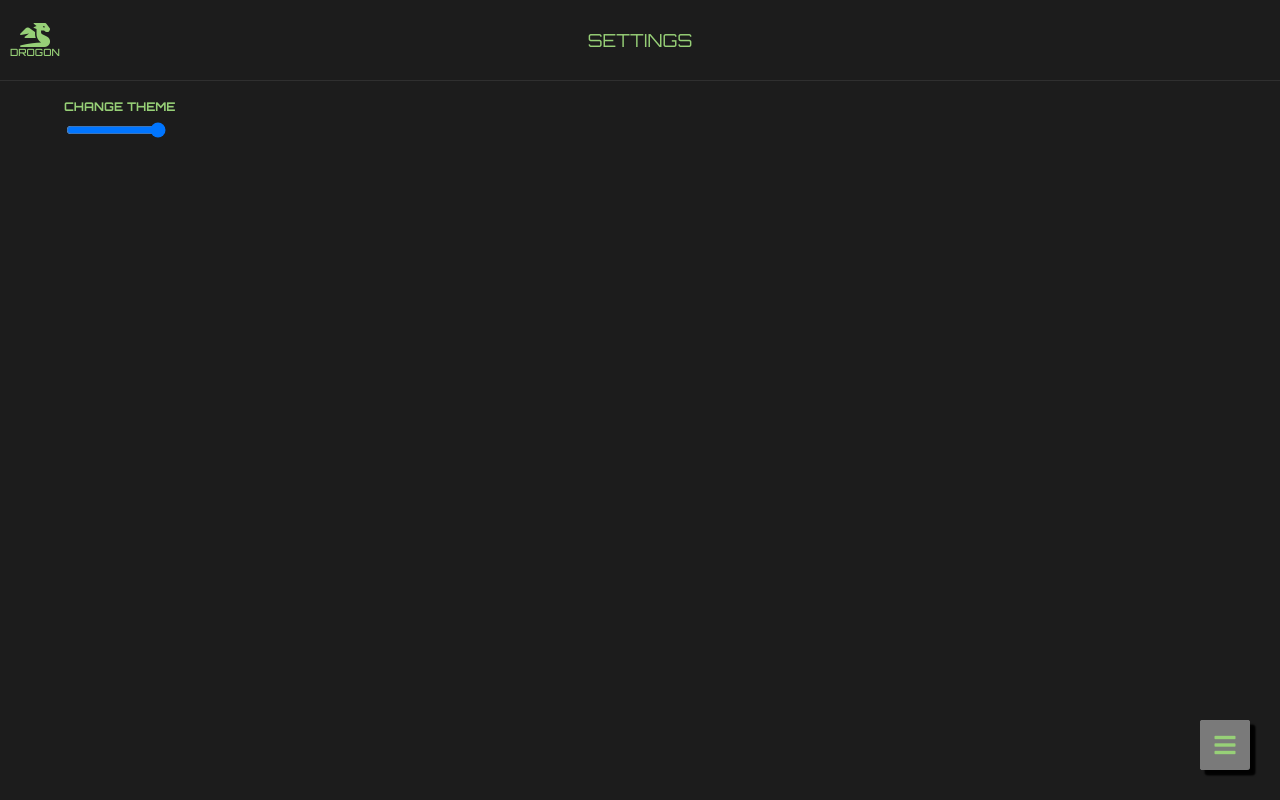
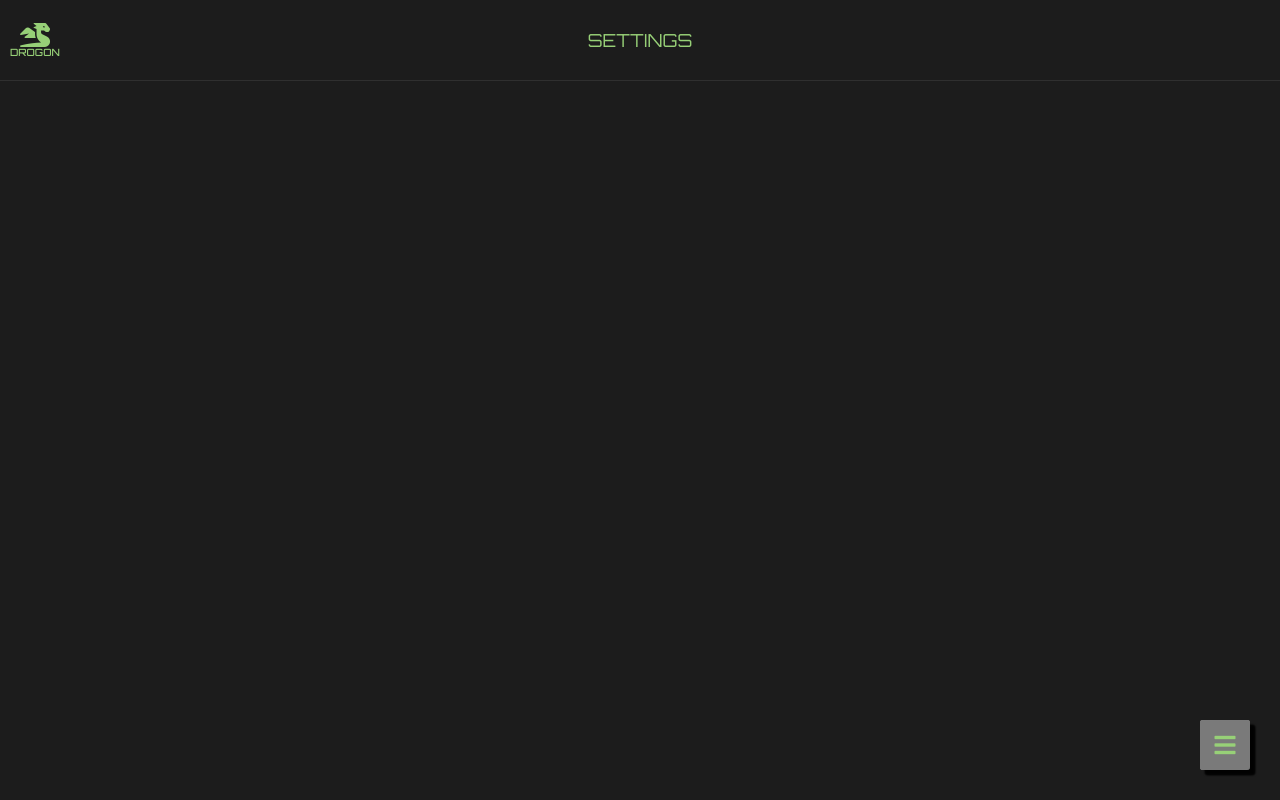
Before and after one commit to hunterluker/drogon, a React (Create React App) app: page /settings in a window 1280 px wide. Built offline with nearby package versions, Linux system fonts and the light colour scheme; no server answers.

Commit message:
set storage view header to position fixed

```diff
--- a/src/components/Storage/DetailSearch/DetailSearch.css
+++ b/src/components/Storage/DetailSearch/DetailSearch.css
@@ -93,7 +93,7 @@
 
 @media (min-width: 375px) {
   .detail-title h2 {
-    font-size: 16px;
+    font-size: 18px;
   }
   .detail-type span {
     font-size: 18px;
--- a/src/components/Storage/Storage.css
+++ b/src/components/Storage/Storage.css
@@ -7,8 +7,20 @@
 .storage-header {
   height: 10vh;
   display: flex;
+  width: 100%;
   position: relative;
   border-bottom: 1px solid rgba(212, 212, 212, 0.1);
+  position: fixed;
+  top: 0;
+  left: 0;
+  background-color: #1c1c1c;
+  clear: both;
+  z-index: 1;
+}
+
+.storage-spacer {
+  width: 100%;
+  height: 10vh;
 }
 
 .storage-brand {
--- a/src/components/Storage/Storage.js
+++ b/src/components/Storage/Storage.js
@@ -18,6 +18,8 @@ class Storage extends Component {
           </div>
         </header>
 
+        <div className="storage-spacer" />
+
         <div className="storage-data-container">
           {data.map((el, i) => {
             return <Search key={el.id} id={el} search={el} />;
```
